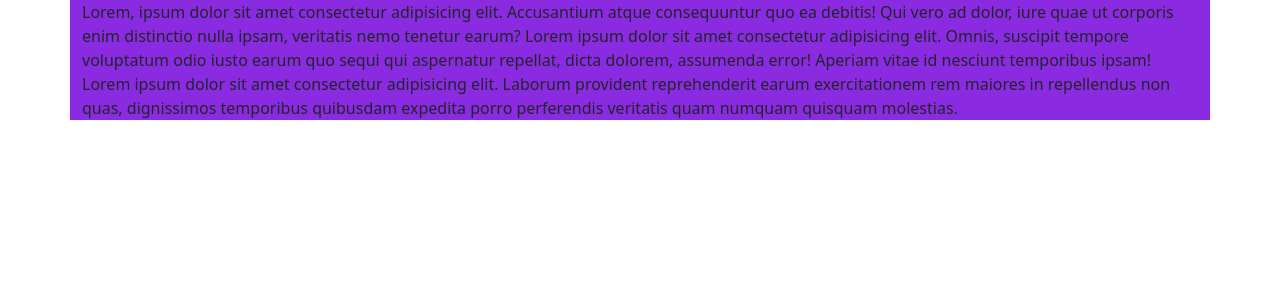
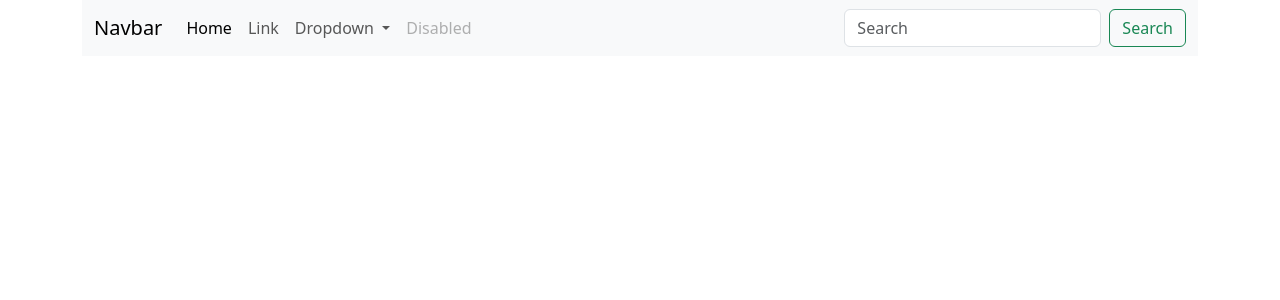
Before and after one commit to RogerShin/Roger_window, a Flask app: page / in a window 1280 px wide. Shown: the top 300 px of the page. Run offline with Flask 3, Linux system fonts and the light colour scheme; some libraries are stand-ins or nearby versions.

Commit message:
create venv2, install flask, gunicorn, Use the route() decorator, url_for(), bootstrap, jinja

```diff
--- a/2024_07_09/templates/index.html.jinja
+++ b/2024_07_09/templates/index.html.jinja
@@ -10,12 +10,48 @@
 </head>
 
 <body>
-    <div class="container-md" style="background-color: blueviolet;">
-        Lorem, ipsum dolor sit amet consectetur adipisicing elit. Accusantium atque consequuntur quo ea debitis! Qui vero ad dolor, iure quae ut corporis enim distinctio nulla ipsam, veritatis nemo tenetur earum?
-
-        Lorem ipsum dolor sit amet consectetur adipisicing elit. Omnis, suscipit tempore voluptatum odio iusto earum quo sequi qui aspernatur repellat, dicta dolorem, assumenda error! Aperiam vitae id nesciunt temporibus ipsam!
-
-        Lorem ipsum dolor sit amet consectetur adipisicing elit. Laborum provident reprehenderit earum exercitationem rem maiores in repellendus non quas, dignissimos temporibus quibusdam expedita porro perferendis veritatis quam numquam quisquam molestias.
+    <div class="container-md">
+        <nav class="navbar navbar-expand-lg bg-body-tertiary">
+            <div class="container-fluid">
+                <a class="navbar-brand" href="#">Navbar</a>
+                <button class="navbar-toggler" type="button" data-bs-toggle="collapse"
+                    data-bs-target="#navbarSupportedContent" aria-controls="navbarSupportedContent"
+                    aria-expanded="false" aria-label="Toggle navigation">
+                    <span class="navbar-toggler-icon"></span>
+                </button>
+                <div class="collapse navbar-collapse" id="navbarSupportedContent">
+                    <ul class="navbar-nav me-auto mb-2 mb-lg-0">
+                        <li class="nav-item">
+                            <a class="nav-link active" aria-current="page" href="#">Home</a>
+                        </li>
+                        <li class="nav-item">
+                            <a class="nav-link" href="#">Link</a>
+                        </li>
+                        <li class="nav-item dropdown">
+                            <a class="nav-link dropdown-toggle" href="#" role="button" data-bs-toggle="dropdown"
+                                aria-expanded="false">
+                                Dropdown
+                            </a>
+                            <ul class="dropdown-menu">
+                                <li><a class="dropdown-item" href="#">Action</a></li>
+                                <li><a class="dropdown-item" href="#">Another action</a></li>
+                                <li>
+                                    <hr class="dropdown-divider">
+                                </li>
+                                <li><a class="dropdown-item" href="#">Something else here</a></li>
+                            </ul>
+                        </li>
+                        <li class="nav-item">
+                            <a class="nav-link disabled" aria-disabled="true">Disabled</a>
+                        </li>
+                    </ul>
+                    <form class="d-flex" role="search">
+                        <input class="form-control me-2" type="search" placeholder="Search" aria-label="Search">
+                        <button class="btn btn-outline-success" type="submit">Search</button>
+                    </form>
+                </div>
+            </div>
+        </nav>
     </div>
 </body>
 
```
